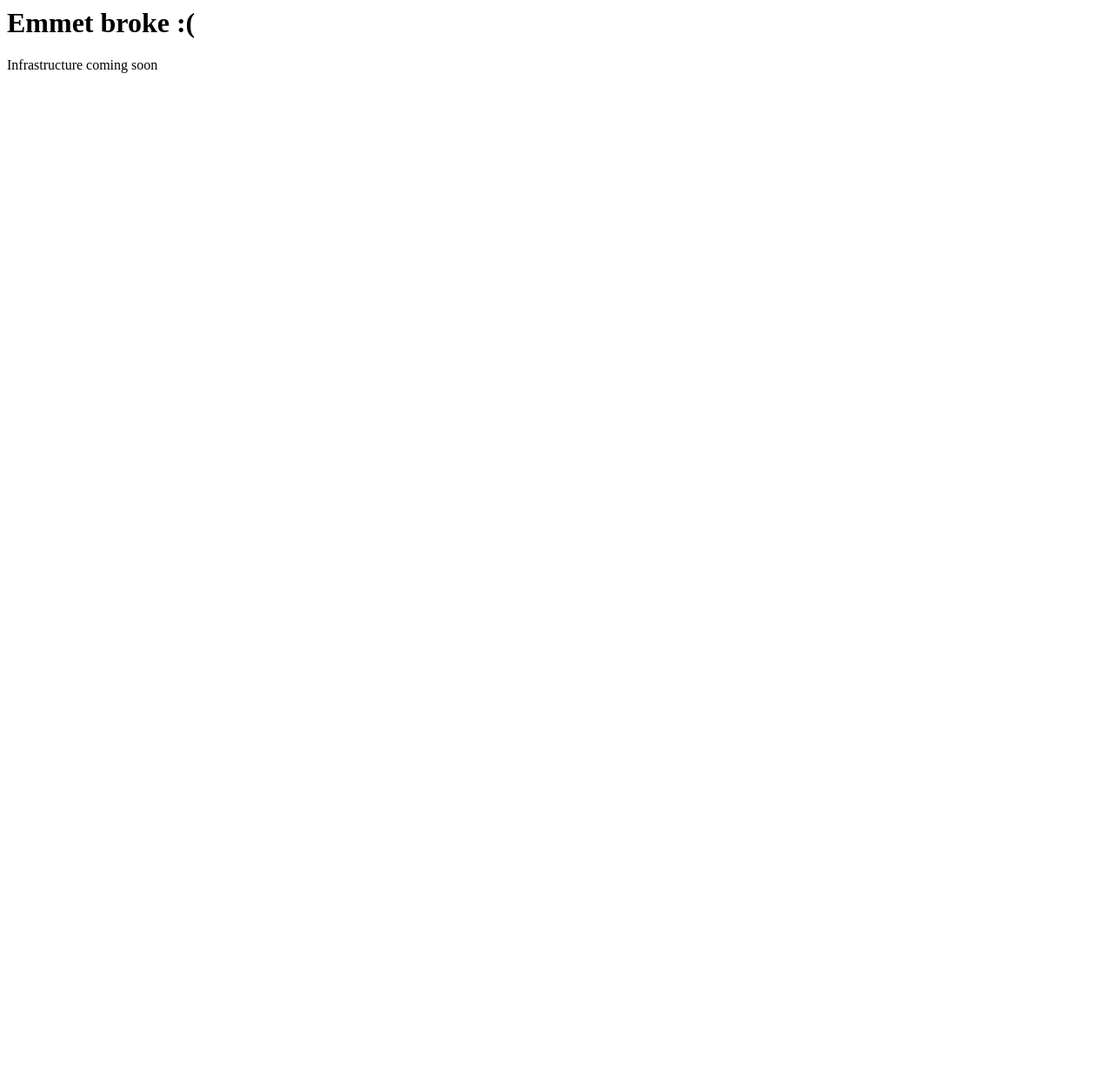
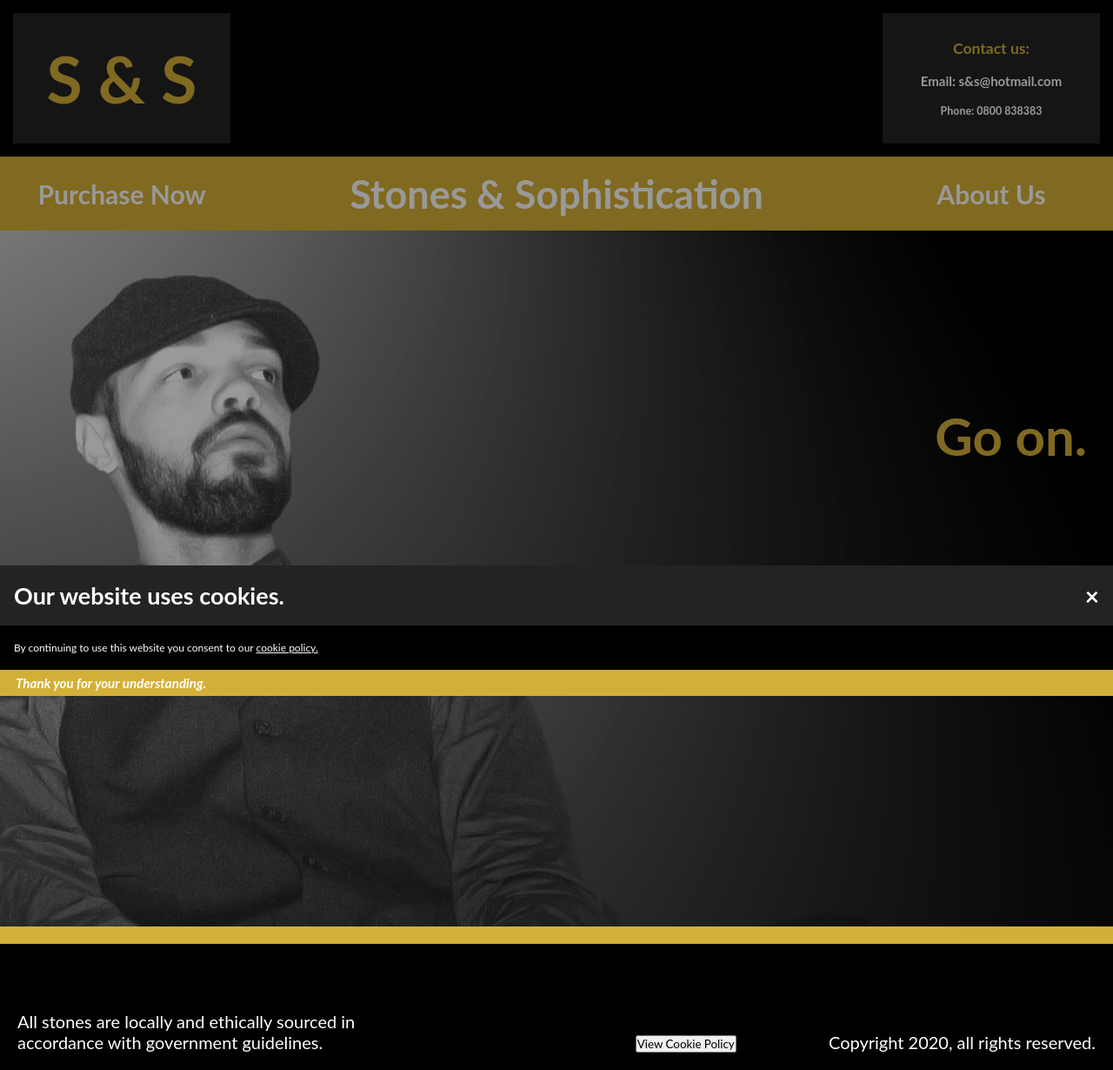
Before and after one commit to TimoSouness/2.8internaltimosouness, a plain HTML site: page index.html in a window 1280 px wide. Shown: the whole page at 87% size. Before the commit the page ends 800 px from the top, so only its background shows below. Drawn offline with Linux system fonts and the light colour scheme.

Commit message:
Landing page completed. Framework for purchase page laid out, currently incomplete.

```diff
--- a/index.html
+++ b/index.html
@@ -1,2 +1,124 @@
-<h1>Emmet broke :(</h1>
-<p>Infrastructure coming soon</p>
+<!DOCTYPE html>
+<html lang="en">
+<head>
+  <meta charset="UTF-8">
+  <meta name="viewport" content="width=device-width, initial-scale=1.0">
+  <meta http-equiv="X-UA-Compatible" content="ie=edge">
+  <link rel="stylesheet" href="style.css">
+  <title>S & S</title>
+</head>
+<body>
+
+  <nav>
+    <div class="nav-div-top">
+      <div class="nav-brand">
+        <h1> S & S</h1>
+      </div>
+      <div class="nav-blank">
+
+      </div>
+      <div class="nav-contact">
+        <h3>Contact us:</h3>
+        <br>
+        <h4>Email: s&s@hotmail.com</h4>
+        <br>
+        <h5>Phone: 0800 838383</h5>
+      </div>
+    </div>
+
+    <div class="nav-div-bottom">
+      <ul>
+        <div class="navbar">
+          <div class="purchase-now"><li><h2>
+            <a href="store.html">Purchase Now</a>
+          </h2></li></div>
+
+          <div class="stones-sophistication"><li><h2>
+            <a href="index.html">Stones & Sophistication</a>
+          </h2></li></div>
+
+          <div class="about-us"><li><h2>
+            <a href="index.html">About Us</a>
+          </h2></li></div>
+        </div>
+      </ul>
+    </div>
+  </nav>
+
+  <div class="hero-img">
+    <div class="hero-slogan">
+      <h2>Go on.</h2>
+    </div>
+    <div class="hero-slogan">
+      <h1>Buy our product.</h1>
+    </div>
+  </div>
+
+  <footer>
+    <div class="footer-div"></div>
+
+    <div class="footer">
+      <div class="footer-text1">
+        <p>All stones are locally and ethically sourced in accordance with government guidelines.</p>
+      </div>
+
+      <div class="footer-blank">
+        <!-- Trigger/Open The Modal -->
+        <button id="myBtn">View Cookie Policy</button>
+      </div>
+
+      <div class="footer-text2">
+        <p>Copyright 2020, all rights reserved.</p>
+      </div>
+    </div>
+  </footer>
+
+
+  <!-- The Modal -->
+  <div id="myModal" class="modal">
+
+    <!-- Modal content -->
+    <div class="modal-content">
+      <div class="modal-header">
+        <span class="close">&times;</span>
+        <h2>Our website uses cookies.</h2>
+      </div>
+      <div class="modal-body">
+        <p>By continuing to use this website you consent to our <a href="index.html">cookie policy.</a></p>
+      </div>
+      <div class="modal-footer">
+        <h3>Thank you for your understanding.</h3>
+      </div>
+    </div>
+
+  </div>
+
+  <script>
+  // Get the modal
+  var modal = document.getElementById("myModal");
+
+  // Get the button that opens the modal
+  var btn = document.getElementById("myBtn");
+
+  // Get the <span> element that closes the modal
+  var span = document.getElementsByClassName("close")[0];
+
+  // When the user clicks the button, open the modal
+  btn.onclick = function() {
+    modal.style.display = "block";
+  }
+
+  // When the user clicks on <span> (x), close the modal
+  span.onclick = function() {
+    modal.style.display = "none";
+  }
+
+  // When the user clicks anywhere outside of the modal, close it
+  window.onclick = function(event) {
+    if (event.target == modal) {
+      modal.style.display = "none";
+    }
+  }
+  </script>
+
+</html>
--- /dev/null
+++ b/style-store.css
@@ -0,0 +1,183 @@
+/*Main font:
+
+font-family: 'Lato', sans-serif;
+
+
+Colours:
+
+Gold: #D4AF37
+
+Grey: #232323
+*/
+
+* {
+  margin: 0px;
+  padding: 0px;
+  text-decoration: none;
+  list-style-type: none;
+  font-family: 'Lato', sans-serif;
+}
+
+p a {
+  color: white;
+  text-decoration: underline;
+}
+
+p a:hover {
+  color: #D4AF37;
+  text-decoration-color: white;
+  font-style: bold;
+}
+
+.nav-div-top {
+  height: 150px;
+  display: grid;
+  grid-template-columns: 20% 60% 20%;
+  padding: 15px;
+  background-color: black;
+}
+
+.nav-brand {
+  background-color: #232323;
+  font-size: 50px;
+  align-items: center;
+  text-align: center;
+  display: inline-block;
+  padding: 30px 0px 0px 0px;
+  color: #D4AF37;
+}
+
+.nav-contact {
+  background-color: #232323;
+  align-items: center;
+  text-align: center;
+  display: inline-block;
+  padding: 30px 0px 0px 0px;
+  font-size: 15px;
+}
+
+.nav-contact h3 {
+  color: #D4AF37;
+}
+
+.navbar {
+  display: grid;
+  grid-template-columns: 20% 60% 20%;
+  align-items: center;
+  font-size: 20px;
+  height: 55px;
+  background-color: #D4AF37;
+  padding: 15px;
+  text-align: center;
+}
+
+.nav-div-bottom {
+  position: -webkit-sticky;
+  position: sticky;
+  top: 0;
+}
+
+.navbar a::before {
+  content: "";
+  position: absolute;
+  width: 100%;
+  height: 2px;
+  bottom: 0;
+  left: 0;
+  background-color: white;
+  visibility: hidden;
+  transform: scaleX(0);
+  transition: all 0.3s ease-in-out 0s;
+}
+
+.navbar a:hover::before {
+  visibility: visible;
+  transform: scaleX(1);
+}
+
+.navbar a {
+  color: white;
+}
+
+.navbar a:hover {
+  border-style: none solid none solid;
+  padding: 0px 5px;
+}
+
+.stones-sophistication {
+  font-size: 30px;
+}
+
+body {
+  margin: 0;
+  font-size: 25px;
+  color: white;
+  background-color: #232323;
+}
+
+.grid, .grid a {
+  display: grid;
+  grid-template-columns: 1fr 1fr 1fr;
+  place-items: end;
+  grid-column-gap: 10px;
+  grid-row-gap: 30px;
+  padding: 50px 0px;
+  align-items: center;
+  text-align: center;
+}
+
+.stone1 {
+  background-color: #D4AF37;
+  width: 90%;
+  height: 100%;
+}
+
+.store-title {
+  font-size: 19px;
+}
+
+.store-price {
+  font-size: 15px;
+}
+
+.store-buy a {
+  align-items: center;
+  text-align: center;
+}
+
+.grid img {
+  height: 50%;
+  width: 70%;
+  padding: 20px 0px;
+}
+
+.footer-div {
+    background-color: #D4AF37;
+    width: 100%;
+    height: 20px;
+}
+
+footer {
+  height: 5px;
+  background-color: black;
+}
+
+.footer {
+  height: 105px;
+  background-color: black;
+  display: grid;
+  grid-template-columns: 1fr 1fr 1fr;
+  place-items: end;
+  padding: 20px;
+  font-size: 20px;
+}
+
+.footer-text1 {
+  color: white;
+  text-align: left;
+}
+
+.footer-text2 {
+  text-align: right;
+  color: white;
+}
--- /dev/null
+++ b/style.css
@@ -0,0 +1,269 @@
+/*Main font:
+
+font-family: 'Lato', sans-serif;
+
+
+Colours:
+
+Gold: #D4AF37
+
+Grey: #232323
+*/
+
+* {
+  margin: 0px;
+  padding: 0px;
+  text-decoration: none;
+  list-style-type: none;
+  font-family: 'Lato', sans-serif;
+}
+
+p a {
+  color: white;
+  text-decoration: underline;
+}
+
+p a:hover {
+  color: #D4AF37;
+  text-decoration-color: white;
+  font-style: bold;
+}
+
+.nav-div-top {
+  height: 150px;
+  display: grid;
+  grid-template-columns: 20% 60% 20%;
+  padding: 15px;
+  background-color: black;
+}
+
+.nav-brand {
+  background-color: #232323;
+  font-size: 50px;
+  align-items: center;
+  text-align: center;
+  display: inline-block;
+  padding: 30px 0px 0px 0px;
+  color: #D4AF37;
+}
+
+.nav-contact {
+  background-color: #232323;
+  align-items: center;
+  text-align: center;
+  display: inline-block;
+  padding: 30px 0px 0px 0px;
+  font-size: 15px;
+}
+
+.nav-contact h3 {
+  color: #D4AF37;
+}
+
+.navbar {
+  display: grid;
+  grid-template-columns: 20% 60% 20%;
+  align-items: center;
+  font-size: 20px;
+  height: 55px;
+  background-color: #D4AF37;
+  padding: 15px;
+  text-align: center;
+}
+
+.nav-div-bottom {
+  position: -webkit-sticky;
+  position: sticky;
+  top: 0;
+}
+
+.navbar a::before {
+  content: "";
+  position: absolute;
+  width: 100%;
+  height: 2px;
+  bottom: 0;
+  left: 0;
+  background-color: white;
+  visibility: hidden;
+  transform: scaleX(0);
+  transition: all 0.3s ease-in-out 0s;
+}
+
+.navbar a:hover::before {
+  visibility: visible;
+  transform: scaleX(1);
+}
+
+.navbar a {
+  color: white;
+}
+
+.navbar a:hover {
+  border-style: none solid none solid;
+  padding: 0px 5px;
+}
+
+.stones-sophistication {
+  font-size: 30px;
+}
+
+body {
+  margin: 0;
+  font-size: 25px;
+  color: white;
+  background-color: #232323;
+}
+
+.hero-img {
+  background-image: url('images/websitebackground.jpg');
+  background-size: cover;
+  background-position: center;
+  height: 100vh;
+  width: 100%;
+  text-align: right;
+
+  display: flex;
+  flex-direction: column;
+  justify-content: center;
+  align-items: left;
+  font-family: 'Lato', sans-serif;
+  font-size: 30px;
+}
+
+.hero-slogan {
+    height: 25%;
+    padding-right: 30px;
+    align-items: right;
+    text-align: right;
+}
+
+.hero-slogan h2 {
+  color: #D4AF37;
+  font-size: 60px;
+}
+
+.footer-div {
+    background-color: #D4AF37;
+    width: 100%;
+    height: 20px;
+}
+
+footer {
+  height: 5px;
+  background-color: black;
+}
+
+.footer {
+  height: 105px;
+  background-color: black;
+  display: grid;
+  grid-template-columns: 1fr 1fr 1fr;
+  place-items: end;
+  padding: 20px;
+  font-size: 20px;
+}
+
+.footer-text1 {
+  color: white;
+  text-align: left;
+}
+
+.footer-text2 {
+  text-align: right;
+  color: white;
+}
+
+
+
+/* Modal 1 (cookies) */
+
+
+.modal {
+  position: fixed; /* Stay in place */
+  z-index: 1; /* Sit on top */
+  left: 0;
+  top: 0;
+  width: 100%; /* Full width */
+  height: 100%; /* Full height */
+  overflow: auto; /* Enable scroll if needed */
+  background-color: rgb(0,0,0); /* Fallback color */
+  background-color: rgba(0,0,0,0.4); /* Black w/ opacity */
+  -webkit-animation-name: fadeIn; /* Fade in the background */
+  -webkit-animation-duration: 0.8s;
+  animation-name: fadeIn;
+  animation-duration: 0.8s
+}
+
+/* Modal Content */
+.modal-content {
+  position: fixed;
+  bottom: 0;
+  background-color: black; /* #black makes background transperent, remove # to make solid black */
+  width: 100%;
+  -webkit-animation-name: slideIn;
+  -webkit-animation-duration: 0.8s;
+  animation-name: slideIn;
+  animation-duration: 0.8s
+}
+
+/* The Close Button */
+.close {
+  color: white;
+  float: right;
+  font-size: 28px;
+  font-weight: bold;
+}
+
+.close:hover,
+.close:focus {
+  color: #D4AF37;
+  text-decoration: none;
+  cursor: pointer;
+}
+
+.modal-header {
+  padding: 18px 16px;
+  background-color: #232323;
+  color: white;
+  font-size: 18px;
+}
+
+.modal-body {
+  padding: 18px 16px;
+  font-size: 12px;
+}
+
+.modal-footer {
+  padding: 6px 18px;
+  background-color: #D4AF37;
+  color: white;
+  font-style: italic;
+  font-weight: lighter;
+  font-size: 13px;
+}
+
+.modal-footer a {
+  text-decoration: underline;
+}
+
+/* Add Animation */
+@-webkit-keyframes slideIn {
+  from {bottom: -300px; opacity: 0}
+  to {bottom: 0; opacity: 1}
+}
+
+@keyframes slideIn {
+  from {bottom: -300px; opacity: 0}
+  to {bottom: 0; opacity: 1}
+}
+
+@-webkit-keyframes fadeIn {
+  from {opacity: 0}
+  to {opacity: 1}
+}
+
+@keyframes fadeIn {
+  from {opacity: 0}
+  to {opacity: 1}
+}
```
Also changed, not shown: store.html (added, +104 -0 lines), images/blackstone1.jpg (added), images/blackstone2.jpg (added), images/blackstone3.jpg (added), images/blackstone4.jpg (added), images/blackstone5.jpg (added), images/blackstone6.jpg (added), images/websitebackground.jpg (added), 2 other files.
